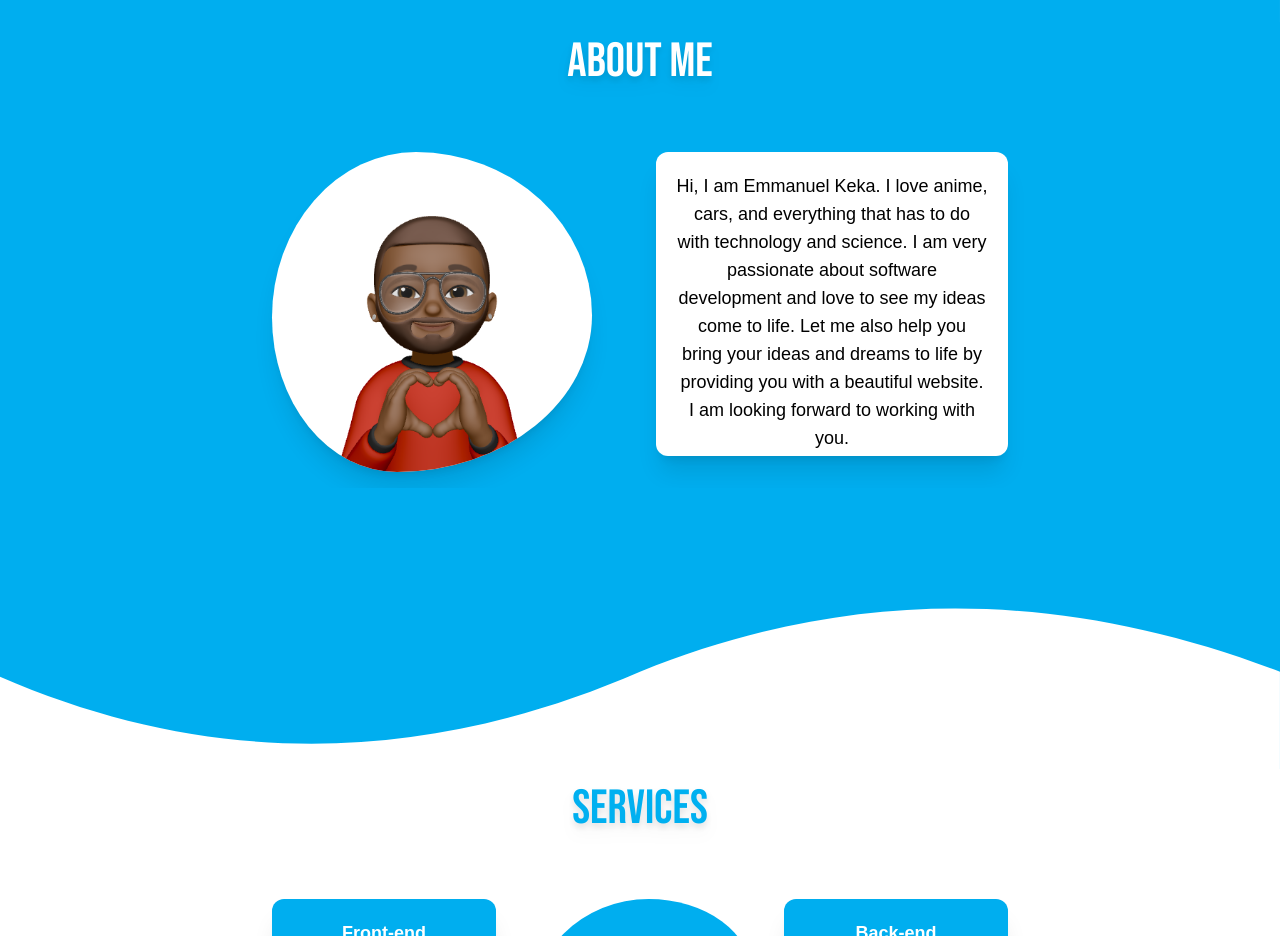
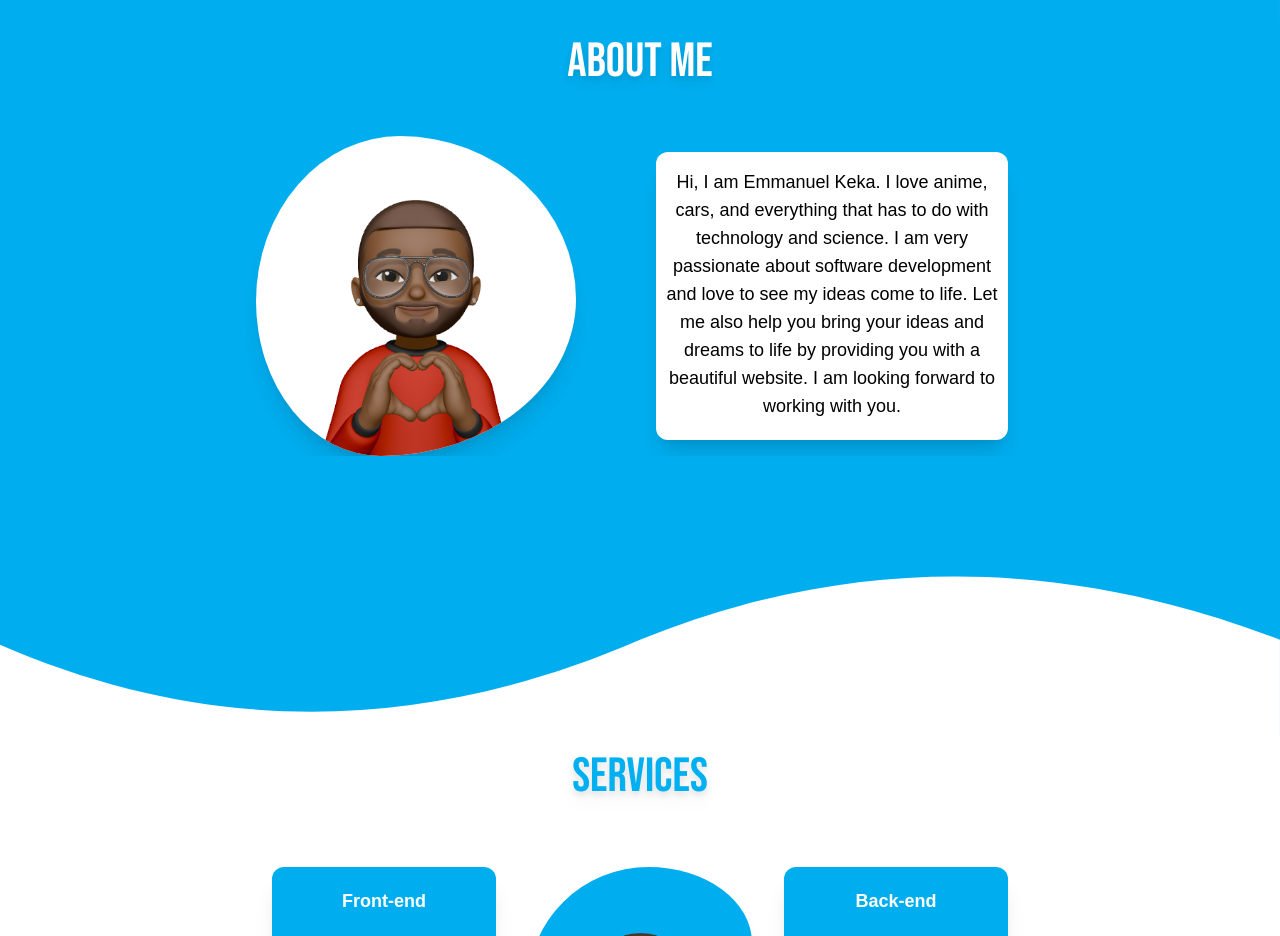
Before and after one commit to EmmanuelKeka/Media-floats, a Next.js app: page / in a window 1280 px wide. Shown: the part 920-1856 px from the top of the page. Built offline with nearby package versions, Linux system fonts and the light colour scheme.

Commit message:
Update AboutMe.js

```diff
--- a/components/AboutMe.js
+++ b/components/AboutMe.js
@@ -8,12 +8,12 @@ export default function AboutMe(){
             <section className="blue-back text-center flex flex-col items-center">
                 <h1 className="label-font tittle white--text text-5xl mt-4 drop-shadow-lg shadow-black">About me</h1>
                 <div className=" flex flex-row justify-between  flex-wrap text-5xl max-w-4x w-full lg:flex-col lg:items-center">
-                    <div className="bg-white w-[20rem] h-[20rem] liquidBubble overflow-hidden m-[1rem] shadow-xl lg:w-[12rem] lg:h-[12rem]">
+                    <div className="bg-white w-[20rem] h-[20rem] liquidBubble overflow-hidden shadow-xl lg:w-[12rem] lg:h-[12rem]">
                         <div className='pt-6'>
                         <Image src="/emmalove.png" alt="emma"  height="300" width="300" priority/>
                         </div>
                     </div>
-                    <div className="bg-white rounded-xl p-5 m-[1rem]  h-[19rem] w-[22rem] text-center shadow-xl lg:h-[30rem] lg:w-[14rem] p-0 text-lg text-left m-[1rem] lg:w-[12rem] lg:h-[33rem]">
+                    <div className="bg-white rounded-xl m-[1rem] py-4 h-[18rem] w-[22rem] text-center shadow-xl lg:h-[30rem] lg:w-[14rem] p-0 text-lg text-left m-[1rem] lg:w-[12rem] lg:h-[33rem]">
                         <p className="para--font text-black">
                         Hi, I am Emmanuel Keka. I love anime, cars, and everything that has to do with technology and science.
                         I am very passionate about software development and love to see my ideas come to life. Let me also help you bring your
```
